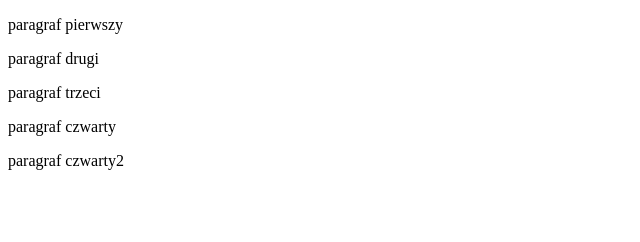
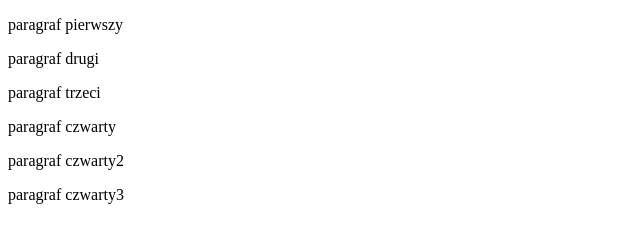
Before and after one commit to AnnaBodzak/annabodzak.github.io, a plain HTML site: page index.html in a window 1280 px wide. Shown: the whole page, without its empty margins (0-640 px from the left). Drawn offline with Linux system fonts and the light colour scheme.

Commit message:
chyba wiem

```diff
--- a/index.html
+++ b/index.html
@@ -9,7 +9,7 @@
 <p>paragraf drugi</p>
   <p>paragraf trzeci</p>
 <p>paragraf czwarty</p>
-  <p>paragraf czwarty2</p>
+  <p>paragraf czwarty2</p> <p>paragraf czwarty3</p>
 
 </body>
 </html>
```
